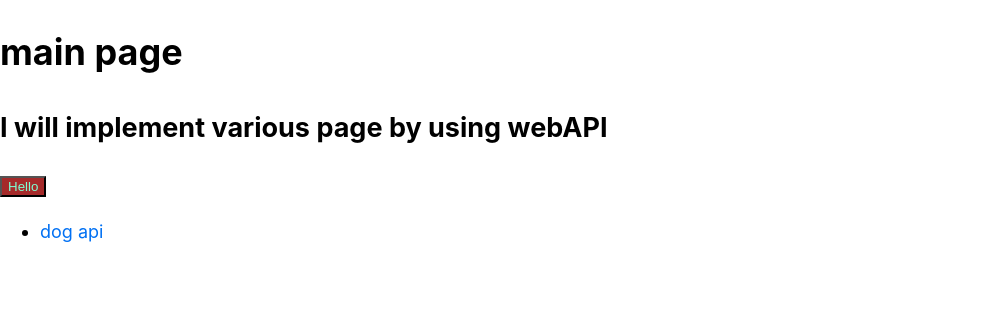
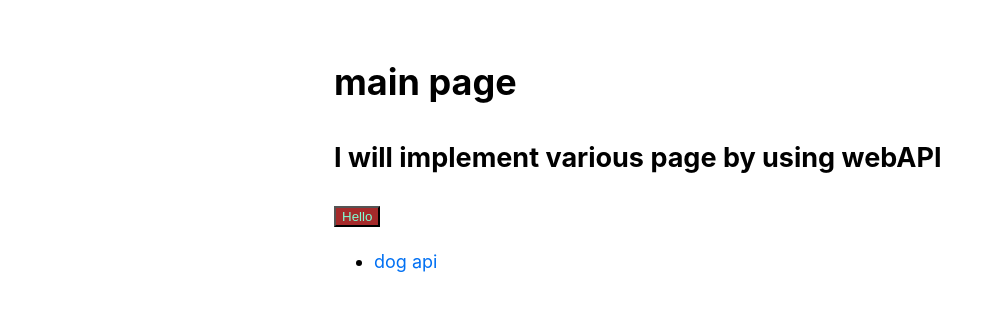
Before and after one commit to onikun94/next-api-app, a Next.js app: page / in a window 1280 px wide. Shown: the top 310 px of the page, without its empty margins (0-1003 px from the left). Built offline with nearby package versions, Linux system fonts and the light colour scheme.

Commit message:
change layout

```diff
--- a/components/layout.module.css
+++ b/components/layout.module.css
@@ -3,3 +3,7 @@
   padding: 0 1rem;
   margin: 3rem auto 6rem;
 }
+
+.h1 {
+  margin-left: 10px;
+}
--- a/pages/index.tsx
+++ b/pages/index.tsx
@@ -1,9 +1,10 @@
 import { Button } from "../components/Button";
+import Layout from "../components/layout";
 import Link from "next/link";
 import Head from "next/head";
 const Home = () => {
   return (
-    <div>
+    <Layout>
       <Head>
         <title>HELLO ONIKUN</title>
       </Head>
@@ -17,7 +18,7 @@ const Home = () => {
           </Link>
         </li>
       </ul>
-    </div>
+    </Layout>
   );
 };
 
```
